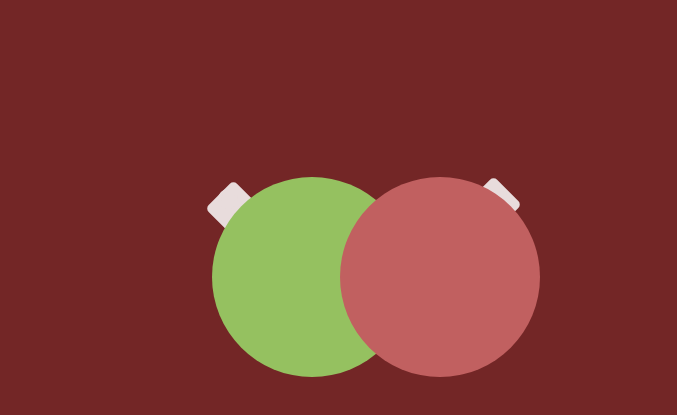
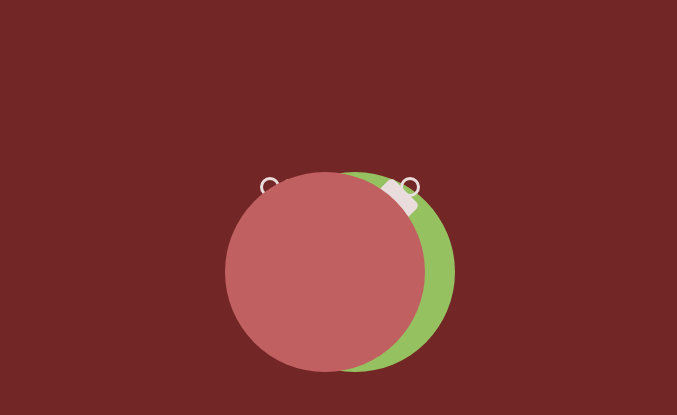
Before and after one commit to noah415/my_apache_project, a plain HTML site: page src/index.html in a window 1280 px wide. Shown: the part 263-678 px from the top of the page, without its empty margins (300-977 px from the left). Drawn offline with Linux system fonts and the light colour scheme.

Commit message:
added secure connectio and a fewe UI updates

```diff
--- a/src/index.html
+++ b/src/index.html
@@ -53,8 +53,8 @@
         }
         .ornament {
           position: absolute;
-          bottom: 20vh;
-          left: 40vw;
+          bottom: 165px;
+          left: 555px;
           background-color: #95c160;
           border-radius: 100px;
           width: 200px;
@@ -62,8 +62,8 @@
         }
         .ornament:hover {
           position: absolute;
-          bottom: 20vh;
-          left: 40vw;
+          bottom: 165px;
+          left: 555px;
           background-color: #0ef400;
           border-radius: 100px;
           width: 200px;
@@ -71,8 +71,8 @@
         }
         .top {
           position: absolute;
-          bottom: 21.5vh;
-          left: 44.5vw;
+          bottom: 175px;
+          left: 625px;
           width: 40px;
           height: 200px;
           border-radius: 5px;
@@ -81,8 +81,8 @@
         }
         .ring {
           position: absolute;
-          left: 40.5vw;
-          bottom: 41vh;
+          left: 560px;
+          bottom: 340px;
           width: 14px;
           height: 14px;
           border-radius: 14px;
@@ -90,8 +90,8 @@
         }
         .ornament2 {
           position: absolute;
-          bottom: 20vh;
-          left: 50vw;
+          bottom: 165px;
+          right: 555px;
           background-color: #c16060;
           border-radius: 100px;
           width: 200px;
@@ -99,8 +99,8 @@
         }
         .ornament2:hover {
           position: absolute;
-          bottom: 20vh;
-          left: 50vw;
+          bottom: 165px;
+          right: 555px;
           background-color: #f40000;
           border-radius: 100px;
           width: 200px;
@@ -108,8 +108,8 @@
         }
         .top2 {
           position: absolute;
-          bottom: 22vh;
-          left: 56vw;
+          bottom: 175px;
+          right: 625px;
           width: 40px;
           height: 200px;
           border-radius: 5px;
@@ -118,8 +118,8 @@
         }
         .ring2 {
           position: absolute;
-          left: 61.5vw;
-          bottom: 41.5vh;
+          right: 560px;
+          bottom: 340px;
           width: 14px;
           height: 14px;
           border-radius: 14px;
```
Also changed, not shown: 1 other file.
